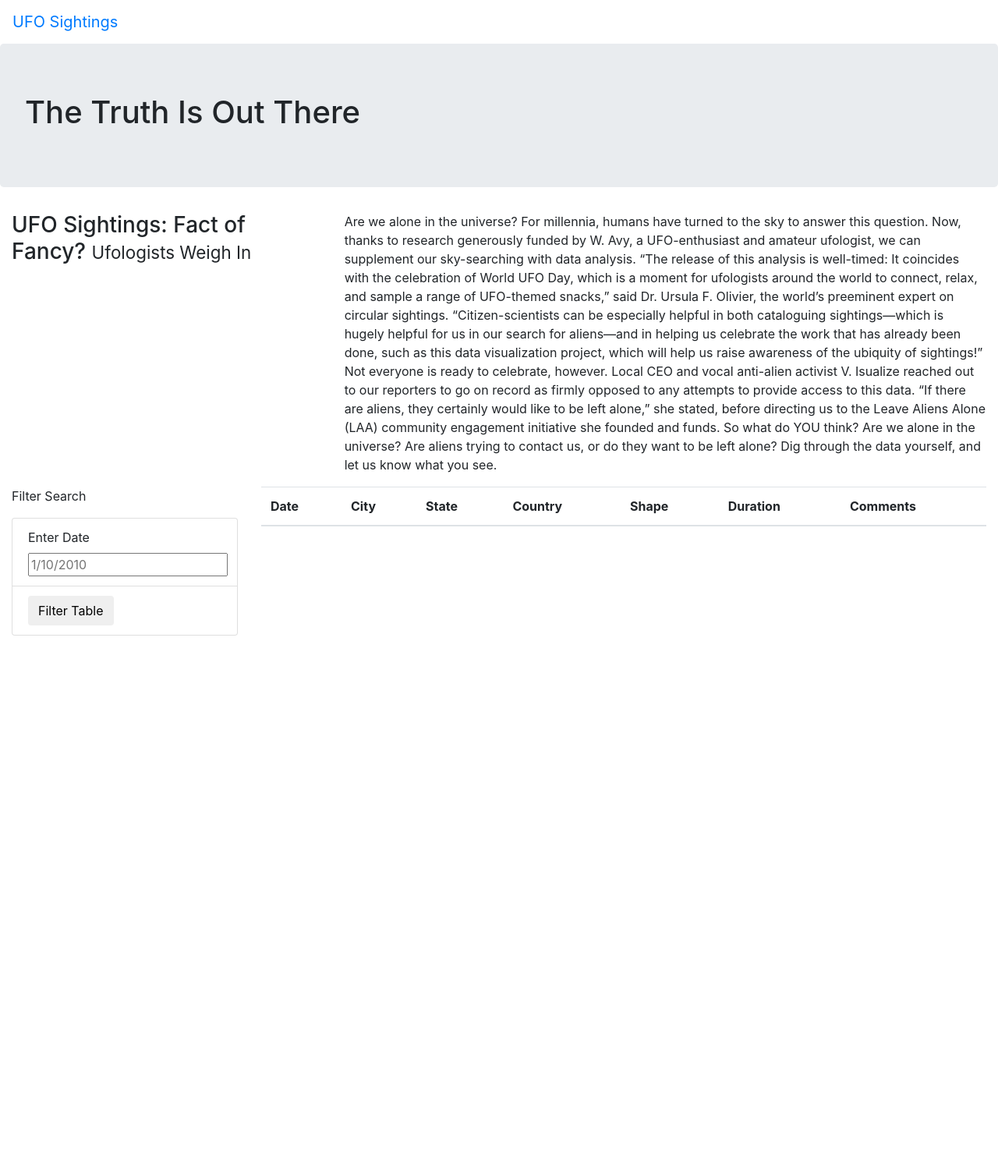
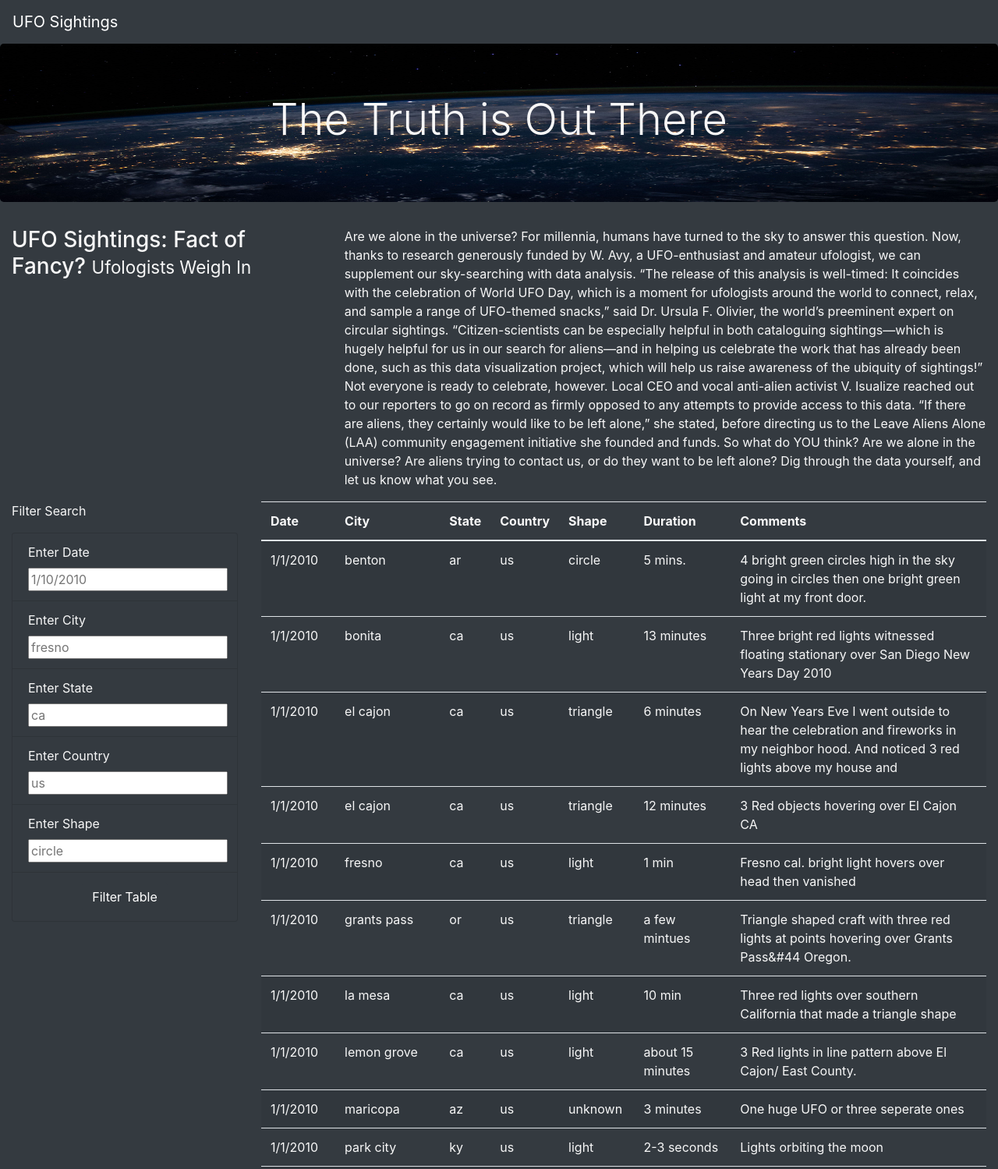
Before and after one commit to morningsides/UFOs, a plain HTML site: page index.html in a window 1280 px wide. Shown: the top 1499 px of the page at 78% size. Before the commit the page ends 815 px from the top, so only its background shows below. Drawn offline with nearby package versions, Linux system fonts and the light colour scheme; files that its build step writes are made by us from their sources.

Commit message:
everything working at the moment

```diff
--- a/static/index.html
+++ b/index.html
@@ -10,13 +10,13 @@
     <link rel="stylesheet" href="static/css/style.css">
 </head>
 
-<body>
+<body class="bg-dark">
     <div class="wrapper">
-        <nav class="navbar navbar-expand-lg">
+        <nav class="navbar navbar-dark bg-dark navbar-expand-lg">
             <a class="navbar-brand" href="index.html">UFO Sightings</a>
         </nav>
         <div class="jumbotron">
-            <h1>The Truth Is Out There</h1>
+            <h1 class="display-4">The Truth is Out There</h1>
         </div>
         <div class="container-fluid">
             <div class="row">
@@ -67,18 +67,30 @@
         <div class="container-fluid">
             <div class="row">
                 <div class="col-md-3">
-                    <form>
+                    <form class="bg-dark">
                         <p>Filter Search</p>
+                        <ul class="list-group bg-dark">
+                            <li class="list-group-item bg-dark">
+                                <label for="date">Enter Date</label>
+                                <input type="text" placeholder="1/10/2010" id="datetime" />
+                            <li class="list-group-item bg-dark">
+                                <label for="city">Enter City</label>
+                                <input type="text" placeholder="fresno" id="city" />
+                            <li class="list-group-item bg-dark">
+                                <label for="state">Enter State</label>
+                                <input type="text" placeholder="ca" id="state" />
+                            <li class="list-group-item bg-dark">
+                                <label for="country">Enter Country</label>
+                                <input type="text" placeholder="us" id="country" />
+                            <li class="list-group-item bg-dark">
+                                <label for="shape">Enter Shape</label>
+                                <input type="text" placeholder="circle" id="shape" />
+                            <li class="list-group-item bg-dark text-center">
+                                <button id="filter-btn" type="button" class="btn btn-dark">Filter Table</button>
+                            </li>
+                            </li>
+                        </ul>
                     </form>
-                    <ul class="list-group">
-                        <li class="list-group-item">
-                            <label for="date">Enter Date</label>
-                            <input type="text" placeholder="1/10/2010" id="datetime" />
-                        <li class="list-group-item">
-                            <button id="filter-btn" type="button" class="btn btn-default">Filter Table</button>
-                        </li>
-                        </li>
-                    </ul>
                 </div>
                 <div class="col-md-9">
                     <table class="table table-striped">
@@ -97,9 +109,11 @@
                     </table>
                 </div>
             </div>
-
         </div>
     </div>
+    <script src="https://cdnjs.cloudflare.com/ajax/libs/d3/4.11.0/d3.js"></script>
+    <script src="static/js/data.js"></script>
+    <script src="static/js/app.js"></script>
 </body>
 
 </html>
--- a/static/css/style.css
+++ b/static/css/style.css
@@ -0,0 +1,10 @@
+body {
+
+    color: #f7f7f7;
+}
+
+.jumbotron {
+    background-image: url("../images/nasa.jpg");
+    background-size: 100% 100%;
+    text-align: center;
+}
--- a/static/js/app.js
+++ b/static/js/app.js
@@ -26,6 +26,10 @@ function buildTable(data) {
 function handleClick() {
 	// Grab the datetime value from the filter
 	let date = d3.select("#datetime").property("value");
+	let city = d3.select("#city").property("value");
+	let state = d3.select("#state").property("value");
+	let country = d3.select("#country").property("value");
+	let shape = d3.select("#shape").property("value");
 	let filteredData = tableData;
 
 	// Check to see if a date was entered and filter the
@@ -34,7 +38,15 @@ function handleClick() {
 		// Apply `filter` to the table data to only keep the
 		// rows where the `datetime` value matches the filter value
 		filteredData = filteredData.filter(row => row.datetime === date);
-	};
+	} else if (city) {
+		// Apply `filter` to the table data to only keep the
+		// rows where the city value matches the filter value
+		filteredData = filteredData.filter(row => row.city === city);
+	} else if (country) {
+		filteredData = filteredData.filter(row => row.country === country);
+	} else if (shape) {
+		filteredData = filteredData.filter(row => row.shape === shape);
+	}
 	// Rebuild the table using the filtered data
 	// @NOTE: If no date was entered, then filteredData will
 	// just be the original tableData.
```
Also changed, not shown: static/images/nasa.jpg (added).
